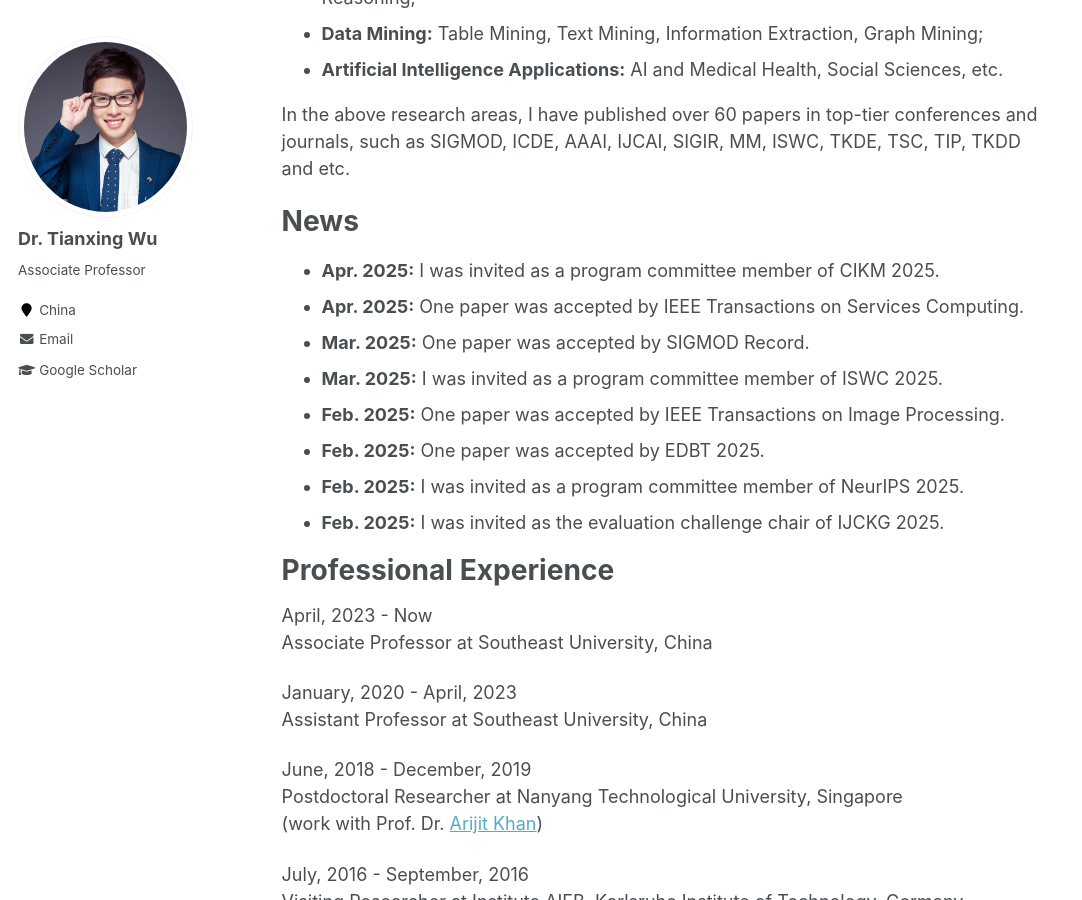
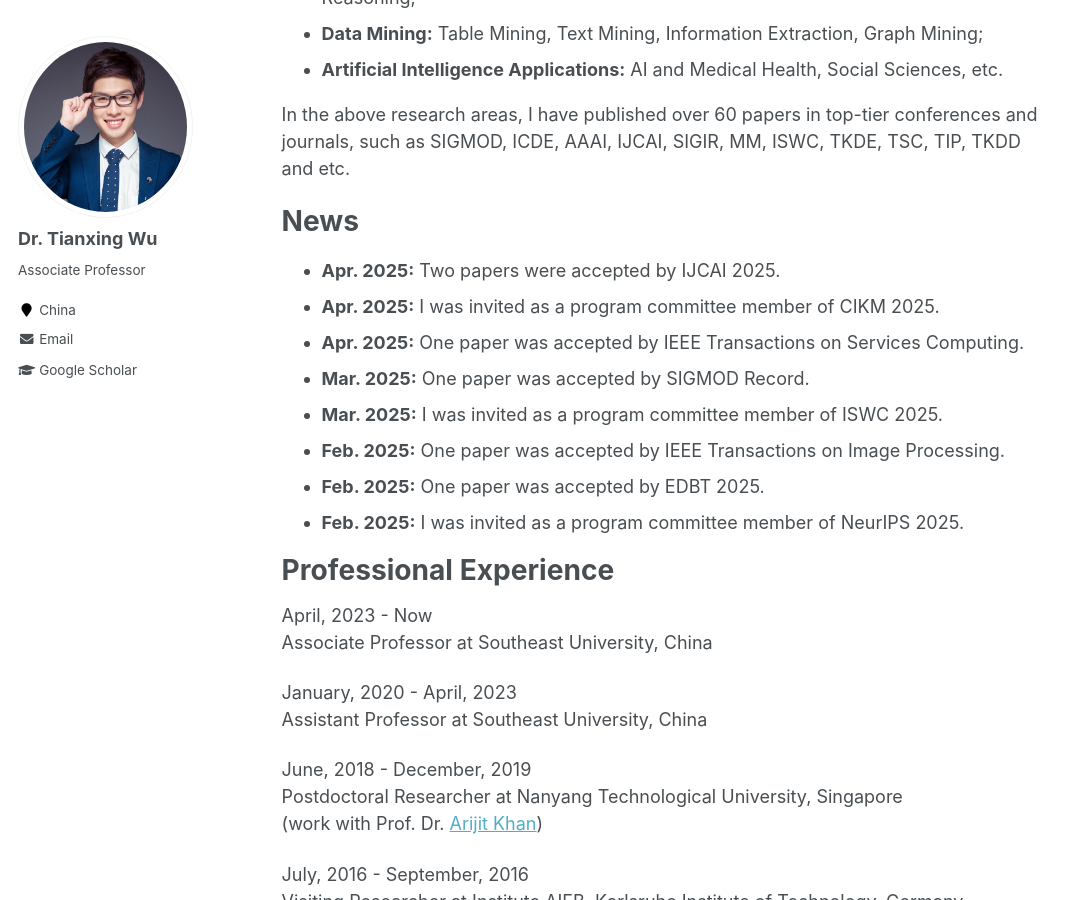
Before and after one commit to tianxing-wu/tianxing-wu.github.io, a Jekyll site: the page built from _pages/about.md, in a window 1280 px wide and 900 px high, scrolled down 380 px. Shown: the whole window, without its empty margins (0-1082 px from the left). Built offline with Jekyll 4.4.1, drawn with Linux system fonts in a browser that asks for light colours; comment, search, counter and statistics services are not loaded.

Commit message:
Update about.md

```diff
--- a/_pages/about.md
+++ b/_pages/about.md
@@ -19,6 +19,7 @@ In the above research areas, I have published over 60 papers in top-tier confere
 
 News
 ======
+* **Apr. 2025:** Two papers were accepted by IJCAI 2025.
 * **Apr. 2025:** I was invited as a program committee member of CIKM 2025.
 * **Apr. 2025:** One paper was accepted by IEEE Transactions on Services Computing.
 * **Mar. 2025:** One paper was accepted by SIGMOD Record.
@@ -26,7 +27,6 @@ News
 * **Feb. 2025:** One paper was accepted by IEEE Transactions on Image Processing.
 * **Feb. 2025:** One paper was accepted by EDBT 2025.
 * **Feb. 2025:** I was invited as a program committee member of NeurIPS 2025.
-* **Feb. 2025:** I was invited as the evaluation challenge chair of IJCKG 2025.
 
 Professional Experience
 ======
```
